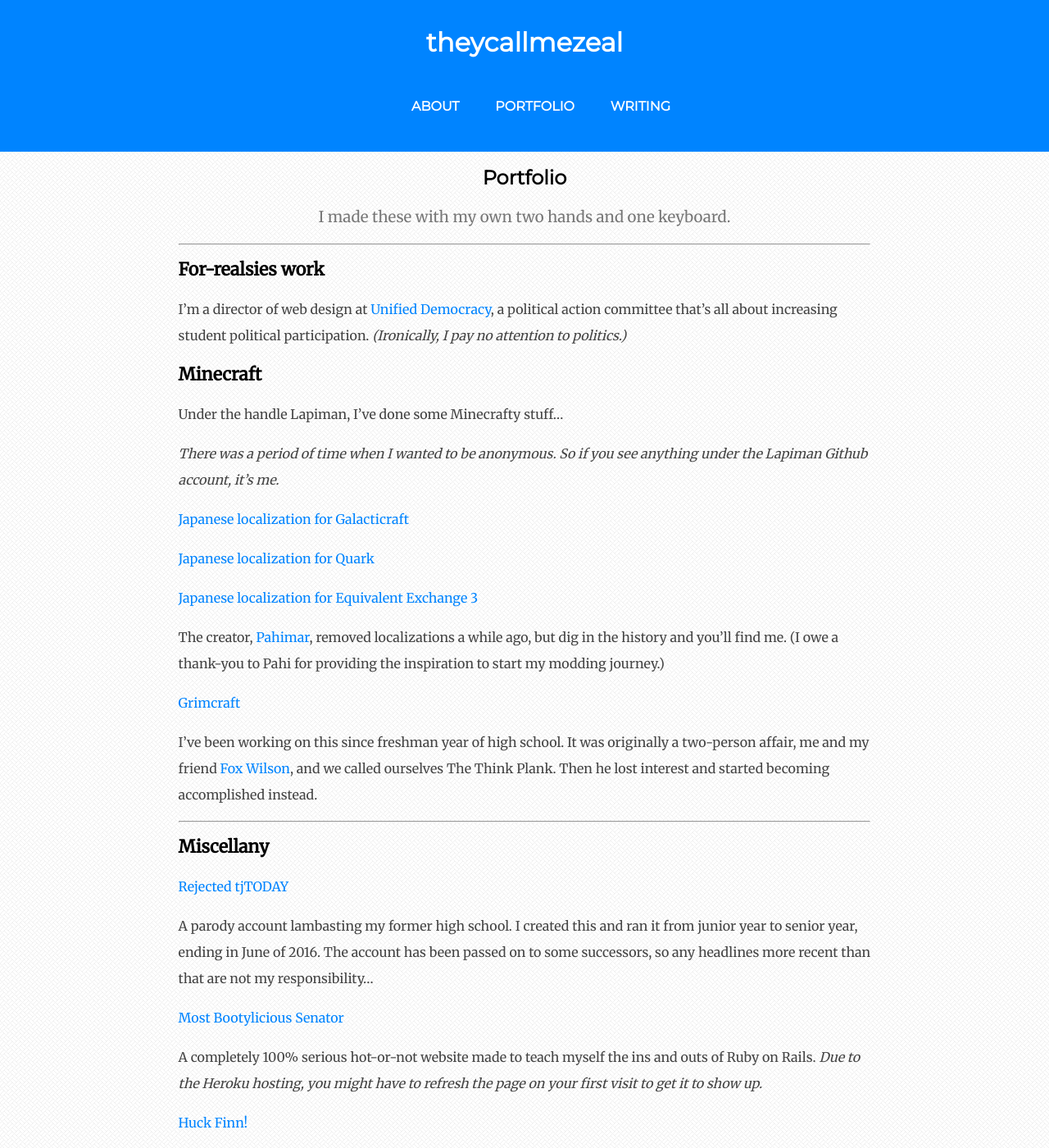
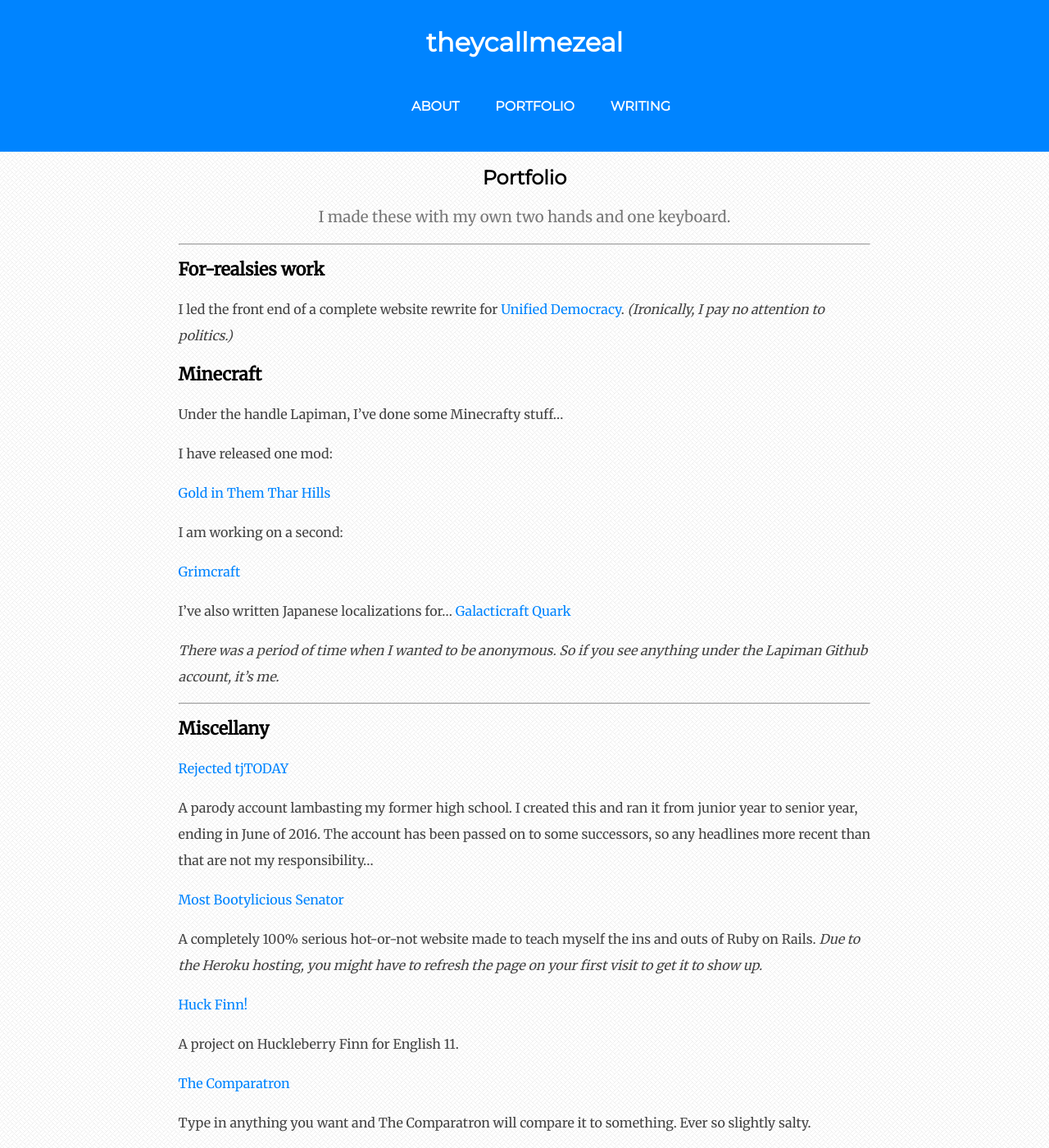
Before and after one commit to theycallmezeal/theycallmezeal.github.io, a Jekyll site: the page built from portfolio.md, in a window 1280 px wide and 1400 px high. Shown: the whole window at 82% size. Built offline with Jekyll 4.4.1, drawn with Linux system fonts in a browser that asks for light colours; some of the changed text lies outside the part shown.

Commit message:
Update portfolio.md

```diff
--- a/portfolio.md
+++ b/portfolio.md
@@ -5,25 +5,23 @@
 ---
 # For-realsies work
 
-I'm a director of web design at [Unified Democracy](http://teensforteens.info), a political action committee that's all about increasing student political participation. *(Ironically, I pay no attention to politics.)*
+I led the front end of a complete website rewrite for [Unified Democracy](http://teensforteens.info). *(Ironically, I pay no attention to politics.)*
 
 # Minecraft
 
 Under the handle Lapiman, I've done some Minecrafty stuff...
 
-*There was a period of time when I wanted to be anonymous. So if you see anything under the Lapiman Github account, it's me.*
+I have released one mod:
 
-[Japanese localization for Galacticraft](https://github.com/micdoodle8/Galacticraft/blob/master/src/main/resources/assets/galacticraftcore/lang/ja_JP.lang)
+[Gold in Them Thar Hills](https://github.com/theycallmezeal/goldinthemtharhills)
 
-[Japanese localization for Quark](https://github.com/Vazkii/Quark/blob/master/src/main/resources/assets/quark/lang/ja_JP.lang)
-
-[Japanese localization for Equivalent Exchange 3](https://github.com/pahimar/Equivalent-Exchange-3)
-
-The creator, [Pahimar](http://pahimar.com), removed localizations a while ago, but dig in the history and you'll find me. (I owe a thank-you to Pahi for providing the inspiration to start my modding journey.)
+I am working on a second:
 
 [Grimcraft](https://github.com/thinkplank/grimcraft)
 
-I've been working on this since freshman year of high school. It was originally a two-person affair, me and my friend [Fox Wilson](http://fwilson.me), and we called ourselves The Think Plank. Then he lost interest and started becoming accomplished instead.
+I've also written Japanese localizations for... [Galacticraft](https://github.com/micdoodle8/Galacticraft/blob/master/src/main/resources/assets/galacticraftcore/lang/ja_JP.lang) [Quark](https://github.com/Vazkii/Quark/blob/master/src/main/resources/assets/quark/lang/ja_JP.lang)
+
+*There was a period of time when I wanted to be anonymous. So if you see anything under the Lapiman Github account, it's me.*
 
 ***
 
```
Also changed, not shown: other parts of portfolio.md (+1 -1 lines).
